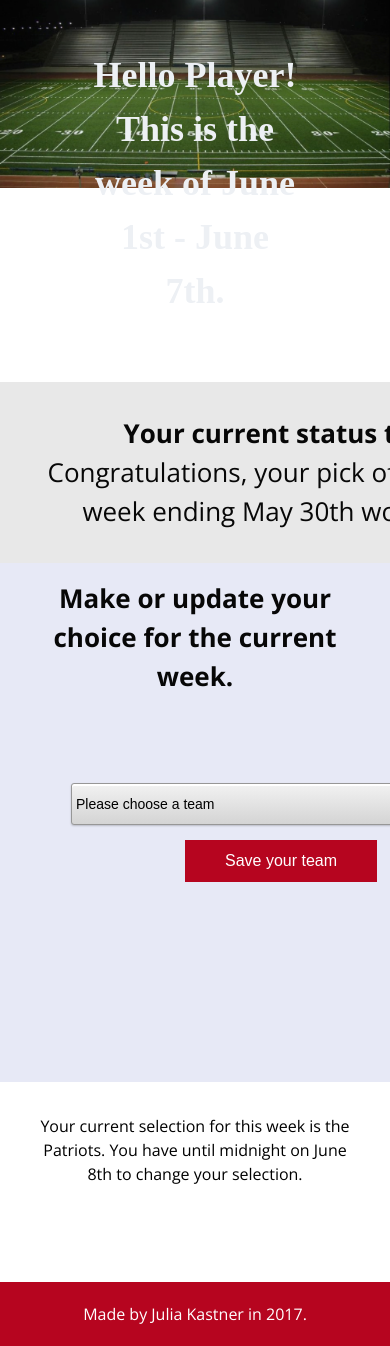
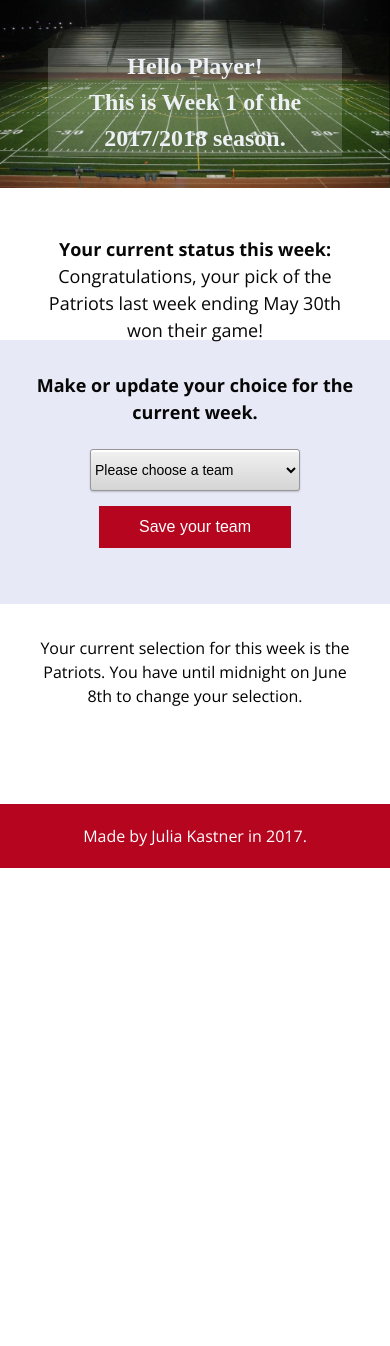
Before and after one commit to julskast/elimio, a PHP site: page /stats/index.html in a window 390 px wide; the page is wider, and only the part inside the window is pictured. Shown: the part 214-1560 px from the top of that part. After the commit the page ends 1082 px from the top of that part, so only its background shows below. Run offline with PHP 8.4, Linux system fonts and the light colour scheme; some libraries are stand-ins or nearby versions.

Commit message:
Responsive design

```diff
--- a/css/style.css
+++ b/css/style.css
@@ -194,12 +194,7 @@ input {
     	display: block;
     	text-align: center;
     }
-	section {
-		max-width: 698px;
-	}
-	form {
-		padding: 4em 8em 10em;
-	}
+
     #logo {
 		display: inline-block;
 		float: none;
@@ -208,7 +203,24 @@ input {
 
 }
 
+@media only screen and (max-width: 900px) {
+	h1 {
+    	font-size: 24px;
+    }
+    h2 {
+    	font-size: 18px;
+    }
+    h3 {
+    	font-size: 18px;
+    }
+	#status {
 
+		margin: 0em auto 0em;
+	}
+	#bluebox {
+		margin: -10em auto 0em;
+	}
+}
 
 @media only screen and (max-width: 700px) {
 
@@ -224,19 +236,35 @@ input {
      header {
     	text-align: center;
     }
-	section {
-		max-width: 548px;
+    h1 {
+    	background-color: rgba(216,216,216,.2);
+    }
+    select {
+    	width: 15em;
+    }
+    #status {
+
+
+		background-color: #fff;
+		margin: 0em auto 0em;
+		width: 100%;
 	}
-	form {
-		padding: 4em 2em 10em;
-	}
-}
-
-@media only screen and (max-width: 550px) {
-
-	h1 {
-
-	font-size: 36px;
+	#bluebox {
+		margin: -10em auto 0em;
 	}
 
 }
+
+@media only screen and (max-width: 500px) {
+	#greeting {
+		width: 100%;
+		padding: none;
+	}
+	#status {
+		margin: 0em auto 3em;
+	}
+	#bluebox {
+		padding: 2em;
+	}
+
+}
--- a/stats/index.html
+++ b/stats/index.html
@@ -18,7 +18,7 @@
 	</header>
 	<section id="overview">
 		<div id="greeting">
-			<h1>Hello Player!<br>This is the week of June 1st - June 7th.</h1>
+			<h1>Hello Player!<br>This is Week 1 of the 2017/2018 season.</h1>
 		</div>
 		<div id="status">
 			<h2>Your current status this week:</h2>
```
